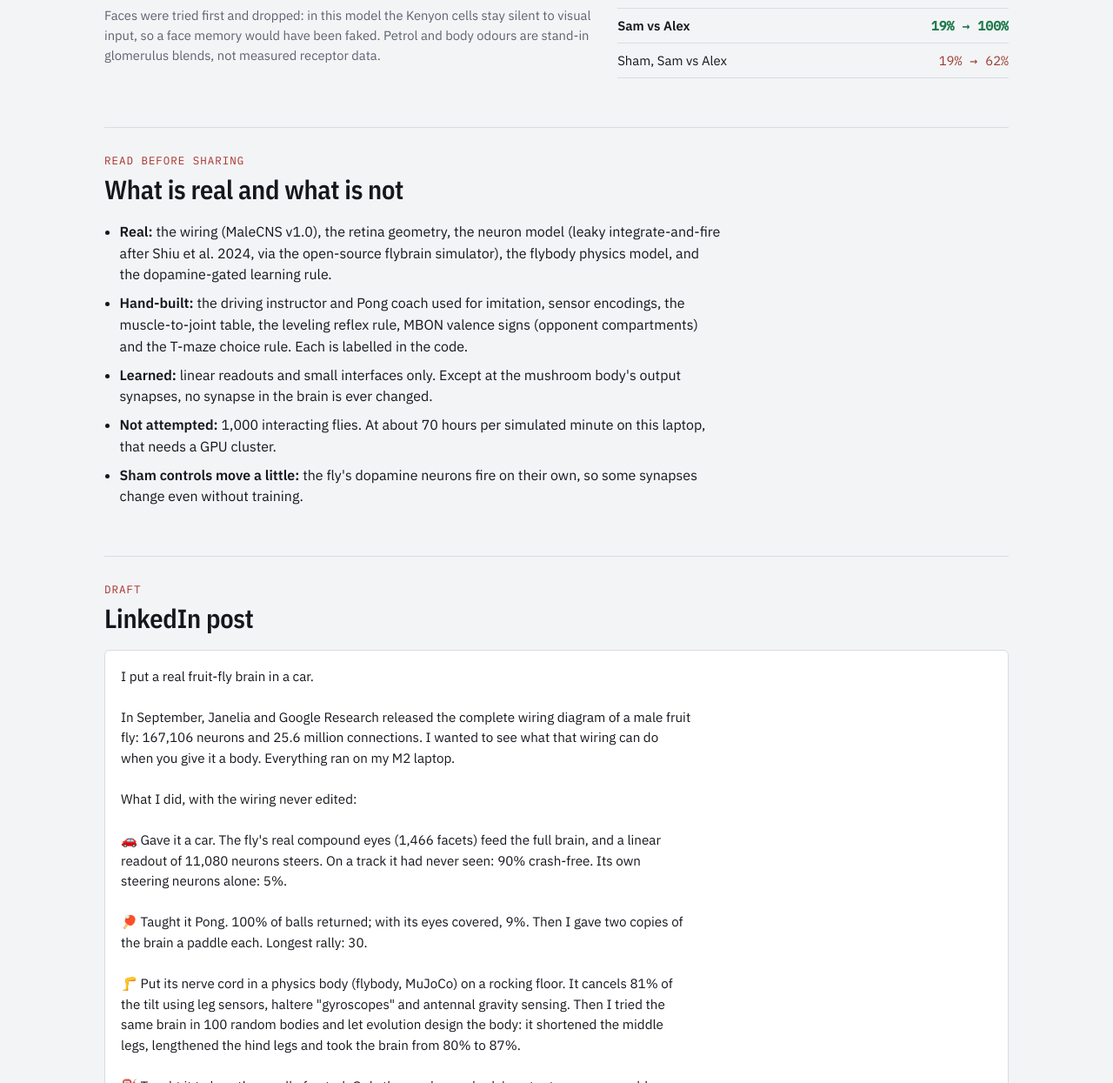
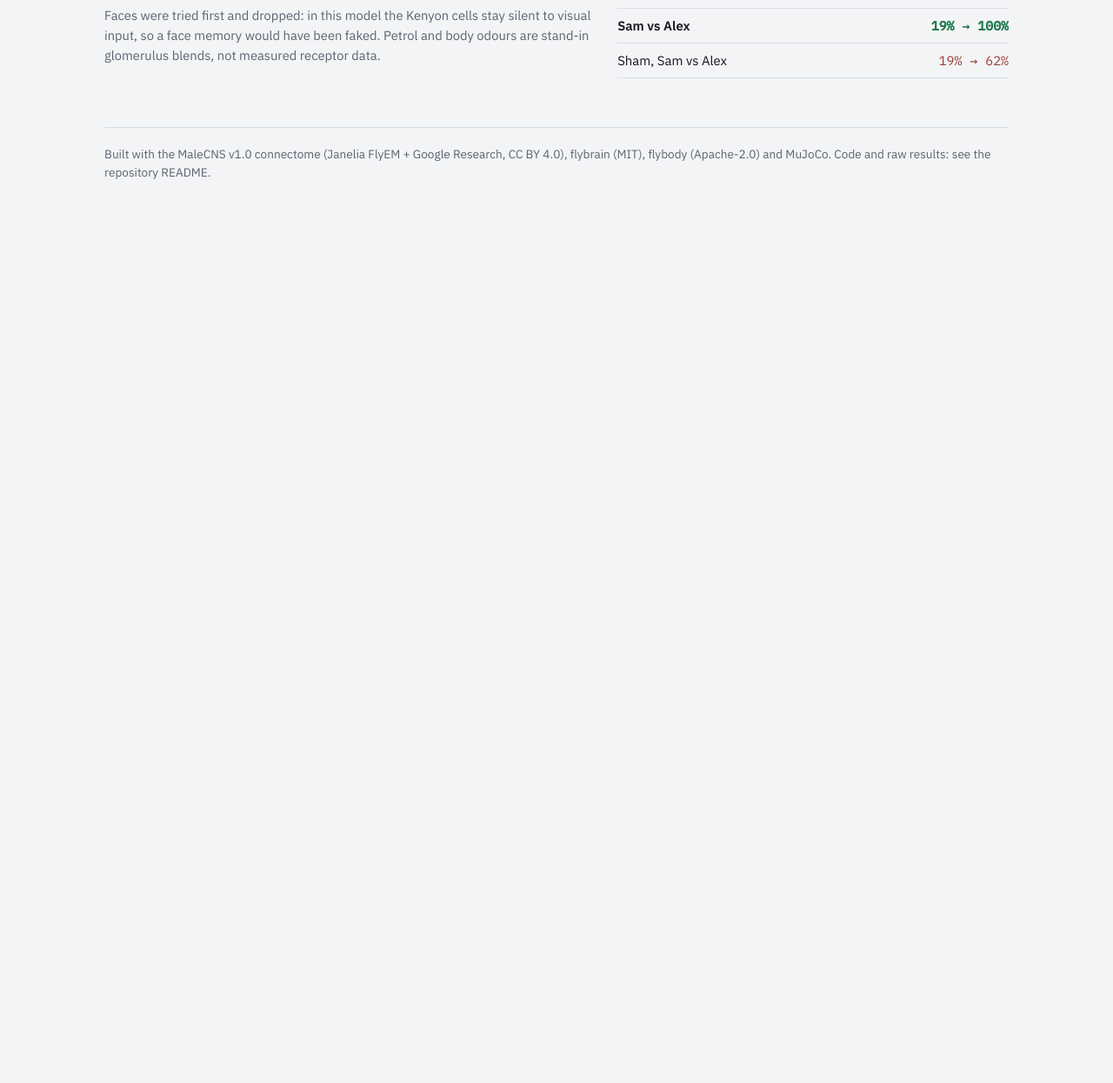
Before and after one commit to akashthakur4553/fly-connectome-lab, a plain HTML site: page site/index.html in a window 1280 px wide. Shown: the part 3747-4992 px from the top of the page at 87% size. After the commit the page ends 4029 px from the top, so only its background shows below. Drawn offline with nearby package versions, Linux system fonts and the light colour scheme.

Commit message:
Remove notes and post draft sections from results page

```diff
--- a/site/index.html
+++ b/site/index.html
@@ -196,53 +196,7 @@ footer { font-size: 0.85rem; color: var(--muted); border-top: 1px solid var(--ru
   </div>
 </section>
 
-<section class="exp honest">
-  <div class="exp-head"><div class="eyebrow">Read before sharing</div><h2>What is real and what is not</h2></div>
-  <ul>
-    <li><b>Real:</b> the wiring (MaleCNS v1.0), the retina geometry, the neuron model (leaky integrate-and-fire after Shiu et al. 2024, via the open-source flybrain simulator), the flybody physics model, and the dopamine-gated learning rule.</li>
-    <li><b>Hand-built:</b> the driving instructor and Pong coach used for imitation, sensor encodings, the muscle-to-joint table, the leveling reflex rule, MBON valence signs (opponent compartments) and the T-maze choice rule. Each is labelled in the code.</li>
-    <li><b>Learned:</b> linear readouts and small interfaces only. Except at the mushroom body's output synapses, no synapse in the brain is ever changed.</li>
-    <li><b>Not attempted:</b> 1,000 interacting flies. At about 70 hours per simulated minute on this laptop, that needs a GPU cluster.</li>
-    <li><b>Sham controls move a little:</b> the fly's dopamine neurons fire on their own, so some synapses change even without training.</li>
-  </ul>
-</section>
-
-<section class="exp">
-  <div class="exp-head"><div class="eyebrow">Draft</div><h2>LinkedIn post</h2></div>
-  <div class="post">
-<pre id="post-text">I put a real fruit-fly brain in a car.
-
-In September, Janelia and Google Research released the complete wiring diagram of a male fruit fly: 167,106 neurons and 25.6 million connections. I wanted to see what that wiring can do when you give it a body. Everything ran on my M2 laptop.
-
-What I did, with the wiring never edited:
-
-🚗 Gave it a car. The fly's real compound eyes (1,466 facets) feed the full brain, and a linear readout of 11,080 neurons steers. On a track it had never seen: 90% crash-free. Its own steering neurons alone: 5%.
-
-🏓 Taught it Pong. 100% of balls returned; with its eyes covered, 9%. Then I gave two copies of the brain a paddle each. Longest rally: 30.
-
-🦵 Put its nerve cord in a physics body (flybody, MuJoCo) on a rocking floor. It cancels 81% of the tilt using leg sensors, haltere "gyroscopes" and antennal gravity sensing. Then I tried the same brain in 100 random bodies and let evolution design the body: it shortened the middle legs, lengthened the hind legs and took the brain from 80% to 87%.
-
-⛽ Taught it to love the smell of petrol. Only the mushroom body's output synapses could change, gated by the fly's own dopamine neurons, the same mechanism real flies use. Before training, 62% of flies picked petrol over banana in a T-maze. After: 100%. Without dopamine: 75%.
-
-What didn't work: memorising faces. In this model the memory centre ignores vision, so I switched to smell rather than fake it.
-
-What I learned: the connectome is not a pretrained model you download. It's a wiring diagram, and the interesting work is the interface between it and the world.
-
-#neuroscience #connectomics #AI #simulation</pre>
-    <button type="button" id="copy-post">Copy post</button>
-  </div>
-</section>
-
 <footer>Built with the MaleCNS v1.0 connectome (Janelia FlyEM + Google Research, CC BY 4.0), flybrain (MIT), flybody (Apache-2.0) and MuJoCo. Code and raw results: see the repository README.</footer>
 </div>
-
-<script>
-document.getElementById("copy-post").addEventListener("click", async (e) => {
-  const text = document.getElementById("post-text").innerText;
-  try { await navigator.clipboard.writeText(text); e.target.textContent = "Copied"; }
-  catch { const r = document.createRange(); r.selectNodeContents(document.getElementById("post-text"));
-          const s = getSelection(); s.removeAllRanges(); s.addRange(r); e.target.textContent = "Selected: press Copy"; }
-});
-</script>
 </body>
 </html>
```
